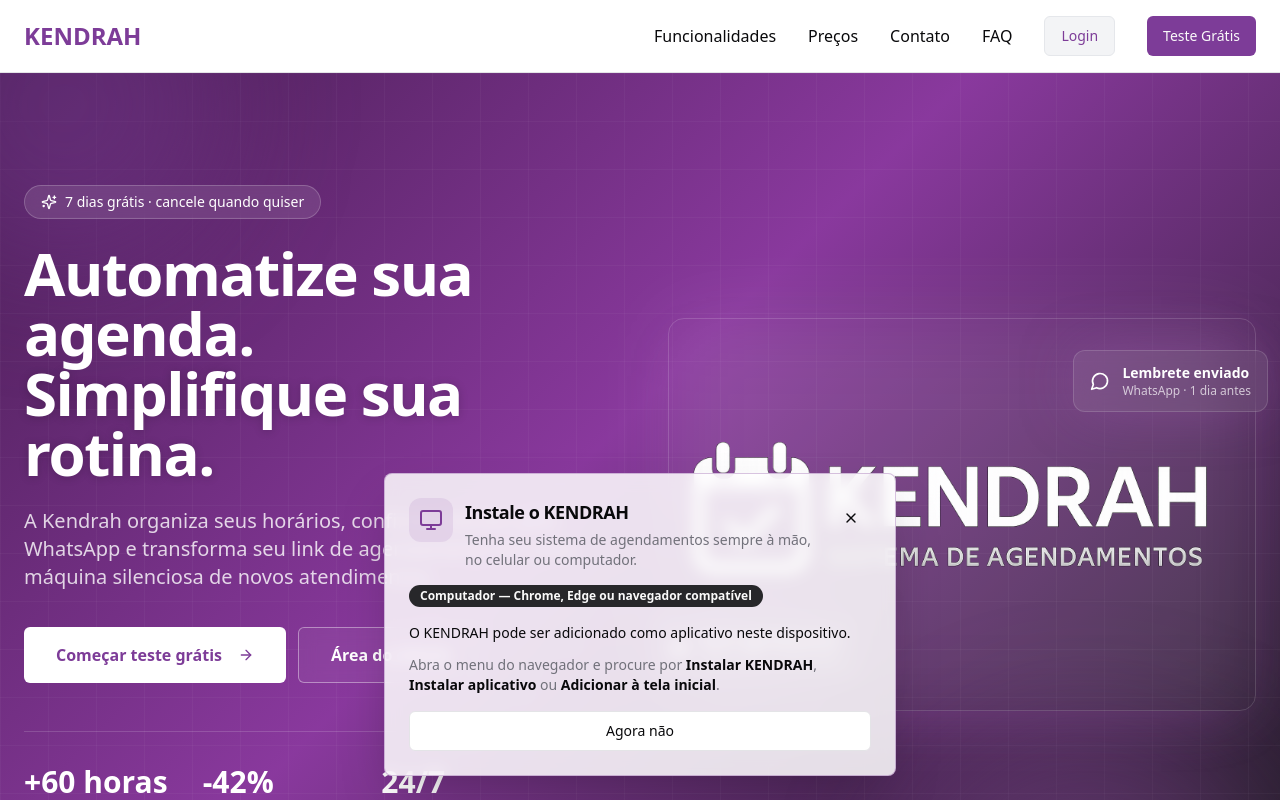
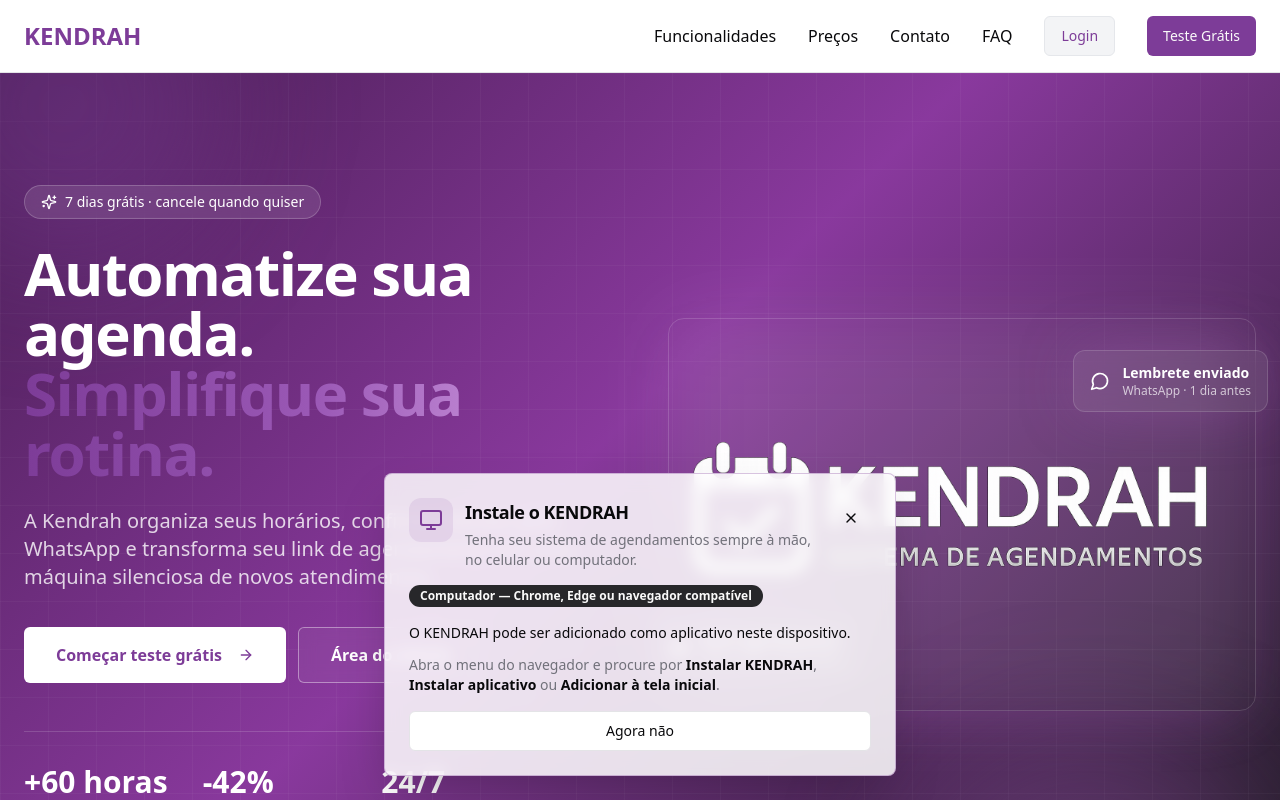
Before and after one commit to matheusalves484b-dotcom/kendrah-scheduler-suite, a React (Vite) app: page / in a window 1280 px wide. Shown: the top 800 px of the page. Built offline with nearby package versions, Linux system fonts and the light colour scheme.

Commit message:
style: restaurar gradiente no titulo da pagina inicial

```diff
--- a/src/index.css
+++ b/src/index.css
@@ -62,7 +62,7 @@
 .bg-soft-gradient { background: var(--gradient-soft); }
 .shadow-elegant { box-shadow: var(--shadow-elegant); }
 .shadow-glow { box-shadow: var(--shadow-glow); }
-.text-gradient { background: none; -webkit-background-clip: initial; background-clip: initial; color: #ffffff; -webkit-text-fill-color: #ffffff; text-shadow: 0 1px 10px hsl(0 0% 0% / .18); }
+.text-gradient { background: linear-gradient(90deg, #7D3C98 0%, #9B59B6 50%, #D8A7E8 100%); -webkit-background-clip: text; background-clip: text; color: transparent; -webkit-text-fill-color: transparent; text-shadow: none; } .dark .text-gradient { background: none; -webkit-background-clip: initial; background-clip: initial; color: #ffffff; -webkit-text-fill-color: #ffffff; text-shadow: 0 1px 10px hsl(0 0% 0% / .18); }
 .grid-pattern { background-image: linear-gradient(hsl(0 0% 100% / .06) 1px, transparent 1px), linear-gradient(90deg, hsl(0 0% 100% / .06) 1px, transparent 1px); background-size: 48px 48px; }
 .glass-card { background: hsl(0 0% 100% / .08); border: 1px solid hsl(0 0% 100% / .15); backdrop-filter: blur(12px); }
 @keyframes float-slow { 0%,100% { transform: translateY(0); } 50% { transform: translateY(-12px); } }
```
